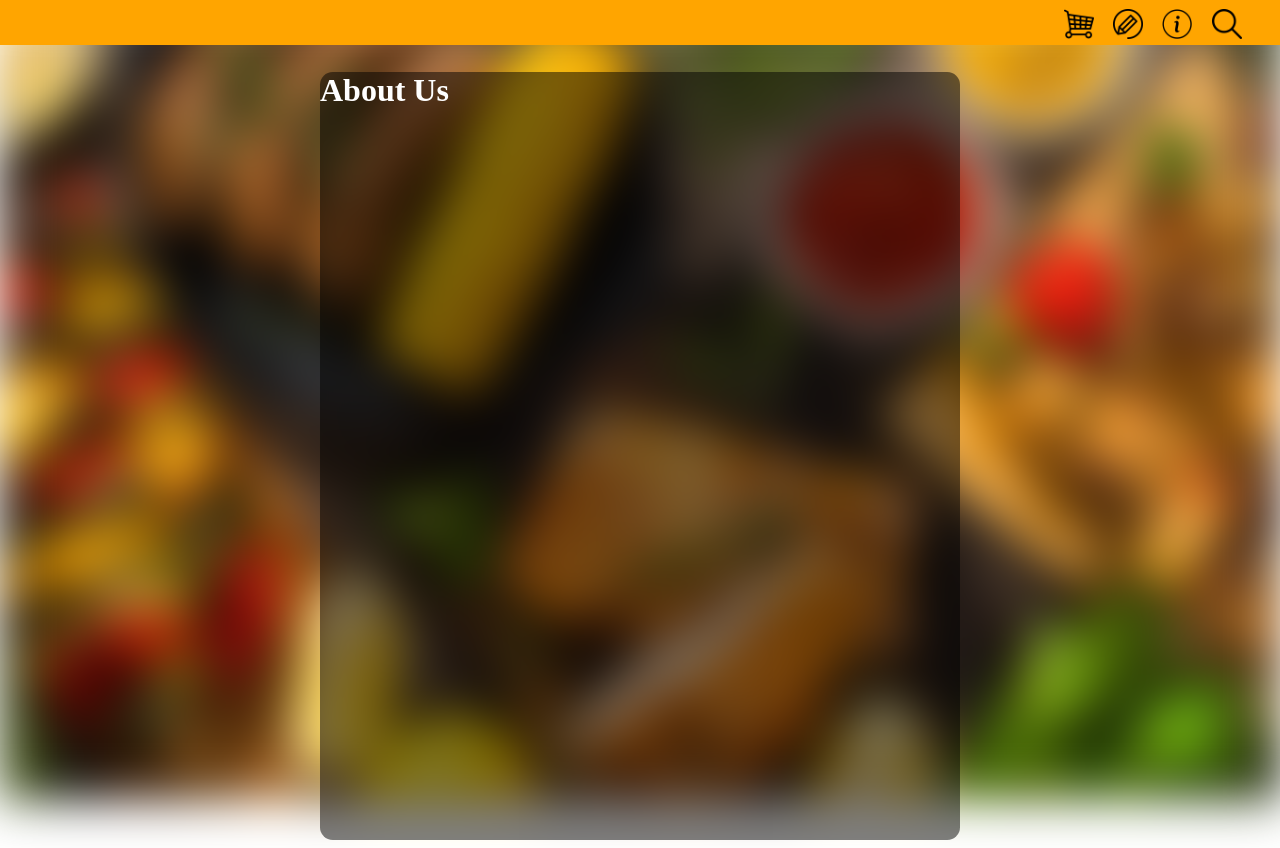
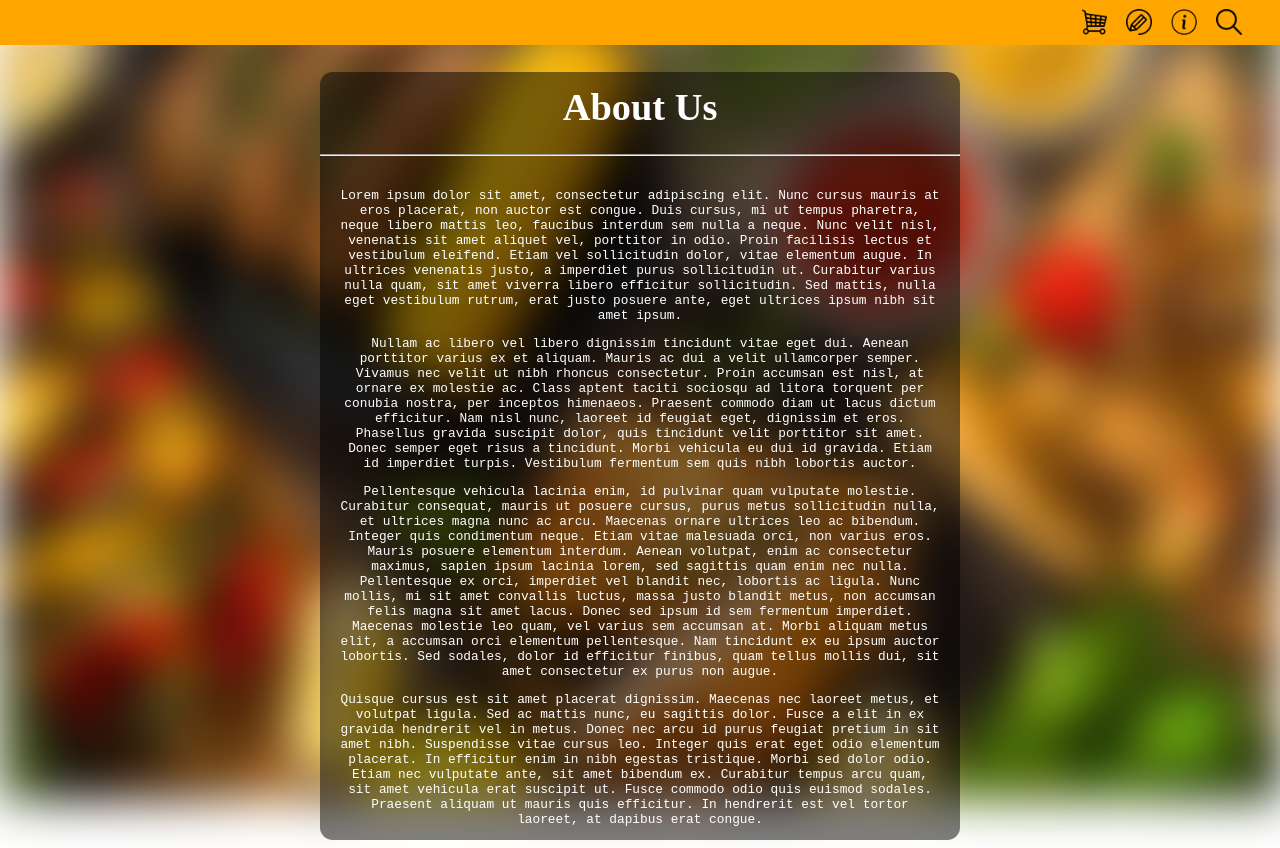
Before and after one commit to MadRobin13/DishDiscover, a website: page info.html in a window 1280 px wide. Drawn offline with Linux system fonts and the light colour scheme.

Commit message:
info is good

```diff
--- a/info.html
+++ b/info.html
@@ -10,16 +10,25 @@
     <div class="bg"></div>
     <div class="topBar">
         <div class="topBarButtons">
-            <a href="shop.html"><img src="./images/1413908.png" alt="shopping cart button" width="30vw"></a>
-            <a href="create.html"><img src="./images/3658773.png" alt="create a recipe button" width="30vw"></a>
-            <a href="info.html"><img src="./images/about-us-22.png" alt="about us button" width="30vw"></a>
-            <a href="index.html"><img src="./images/find-icon.png" alt="find a recipe button" width="30vw"></a>
+            <a href="shop.html"><img src="./images/1413908.png" alt="shopping cart button" class="buttons"></a>
+            <a href="create.html"><img src="./images/3658773.png" alt="create a recipe button" class="buttons"></a>
+            <a href="info.html"><img src="./images/about-us-22.png" alt="about us button" class="buttons"></a>
+            <a href="index.html"><img src="./images/find-icon.png" alt="find a recipe button" class="buttons"></a>
         </div>
     </div>
 
     <div class="info">
         <h1 class="aboutTitle">About Us</h1>
+        <hr>
+        <div class="writing">
+            <p>Lorem ipsum dolor sit amet, consectetur adipiscing elit. Nunc cursus mauris at eros placerat, non auctor est congue. Duis cursus, mi ut tempus pharetra, neque libero mattis leo, faucibus interdum sem nulla a neque. Nunc velit nisl, venenatis sit amet aliquet vel, porttitor in odio. Proin facilisis lectus et vestibulum eleifend. Etiam vel sollicitudin dolor, vitae elementum augue. In ultrices venenatis justo, a imperdiet purus sollicitudin ut. Curabitur varius nulla quam, sit amet viverra libero efficitur sollicitudin. Sed mattis, nulla eget vestibulum rutrum, erat justo posuere ante, eget ultrices ipsum nibh sit amet ipsum.
 
+            <p>Nullam ac libero vel libero dignissim tincidunt vitae eget dui. Aenean porttitor varius ex et aliquam. Mauris ac dui a velit ullamcorper semper. Vivamus nec velit ut nibh rhoncus consectetur. Proin accumsan est nisl, at ornare ex molestie ac. Class aptent taciti sociosqu ad litora torquent per conubia nostra, per inceptos himenaeos. Praesent commodo diam ut lacus dictum efficitur. Nam nisl nunc, laoreet id feugiat eget, dignissim et eros. Phasellus gravida suscipit dolor, quis tincidunt velit porttitor sit amet. Donec semper eget risus a tincidunt. Morbi vehicula eu dui id gravida. Etiam id imperdiet turpis. Vestibulum fermentum sem quis nibh lobortis auctor.</p>
+
+            <p>Pellentesque vehicula lacinia enim, id pulvinar quam vulputate molestie. Curabitur consequat, mauris ut posuere cursus, purus metus sollicitudin nulla, et ultrices magna nunc ac arcu. Maecenas ornare ultrices leo ac bibendum. Integer quis condimentum neque. Etiam vitae malesuada orci, non varius eros. Mauris posuere elementum interdum. Aenean volutpat, enim ac consectetur maximus, sapien ipsum lacinia lorem, sed sagittis quam enim nec nulla. Pellentesque ex orci, imperdiet vel blandit nec, lobortis ac ligula. Nunc mollis, mi sit amet convallis luctus, massa justo blandit metus, non accumsan felis magna sit amet lacus. Donec sed ipsum id sem fermentum imperdiet. Maecenas molestie leo quam, vel varius sem accumsan at. Morbi aliquam metus elit, a accumsan orci elementum pellentesque. Nam tincidunt ex eu ipsum auctor lobortis. Sed sodales, dolor id efficitur finibus, quam tellus mollis dui, sit amet consectetur ex purus non augue.</p>
+
+            <p>Quisque cursus est sit amet placerat dignissim. Maecenas nec laoreet metus, et volutpat ligula. Sed ac mattis nunc, eu sagittis dolor. Fusce a elit in ex gravida hendrerit vel in metus. Donec nec arcu id purus feugiat pretium in sit amet nibh. Suspendisse vitae cursus leo. Integer quis erat eget odio elementum placerat. In efficitur enim in nibh egestas tristique. Morbi sed dolor odio. Etiam nec vulputate ante, sit amet bibendum ex. Curabitur tempus arcu quam, sit amet vehicula erat suscipit ut. Fusce commodo odio quis euismod sodales. Praesent aliquam ut mauris quis efficitur. In hendrerit est vel tortor laoreet, at dapibus erat congue.</p>
+        </div>
     </div>
 </body>
 </html>
--- a/styles.css
+++ b/styles.css
@@ -67,4 +67,17 @@
 
 .aboutTitle {
     color: white;
+    text-align: center;
+    font-size: 3vw;
+    margin-bottom: 2vw;
+    padding-top: 1vw;;
 }
+
+.writing {
+    color: white;
+    text-align: center;
+    font-size: 1vw;
+    margin: 1vw;
+    padding: 0.5vw;
+    font-family: 'Courier New', Courier, monospace;
+}
```
Also changed, not shown: create.html (+4 -4 lines), shop.html (+4 -4 lines).
